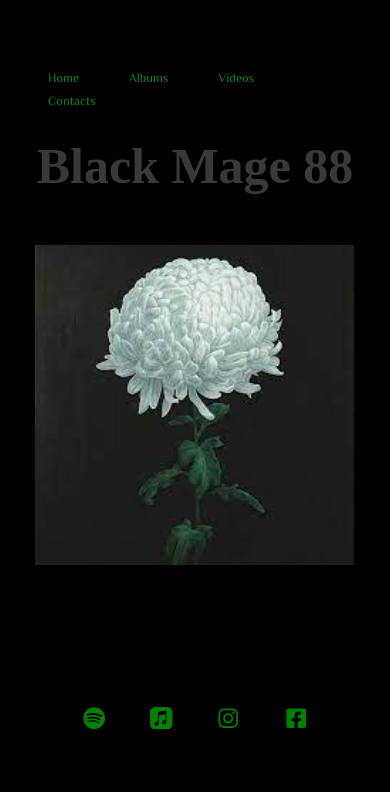
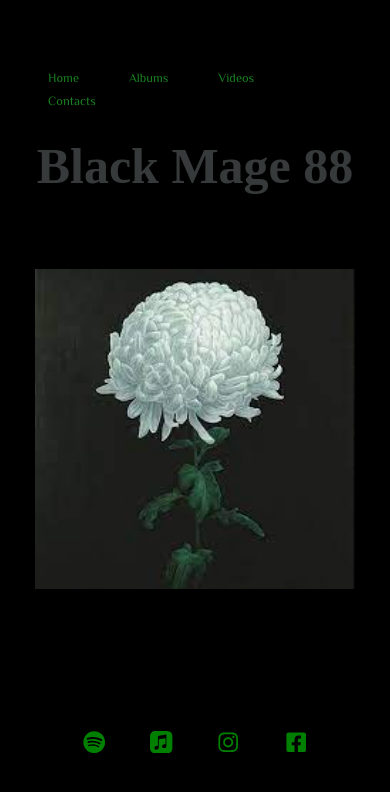
Before and after one commit to robertthome/blackmage88, a React (Create React App) app in the folder black-mage-88/: page / in a window 390 px wide. Shown: the top 792 px of the page. Built offline with nearby package versions, Linux system fonts and the light colour scheme; a web font is replaced by a local one.

Commit message:
homepage mobile issue solved

```diff
--- a/black-mage-88/src/pages/pagesStlyes/Home.css
+++ b/black-mage-88/src/pages/pagesStlyes/Home.css
@@ -22,7 +22,7 @@
     font-size: 50px;
   }
   .home-img {
-    margin-top: 1em;
+    margin-top: 2.5em;
     width: 20em;
     height: 20em;
   }
```
